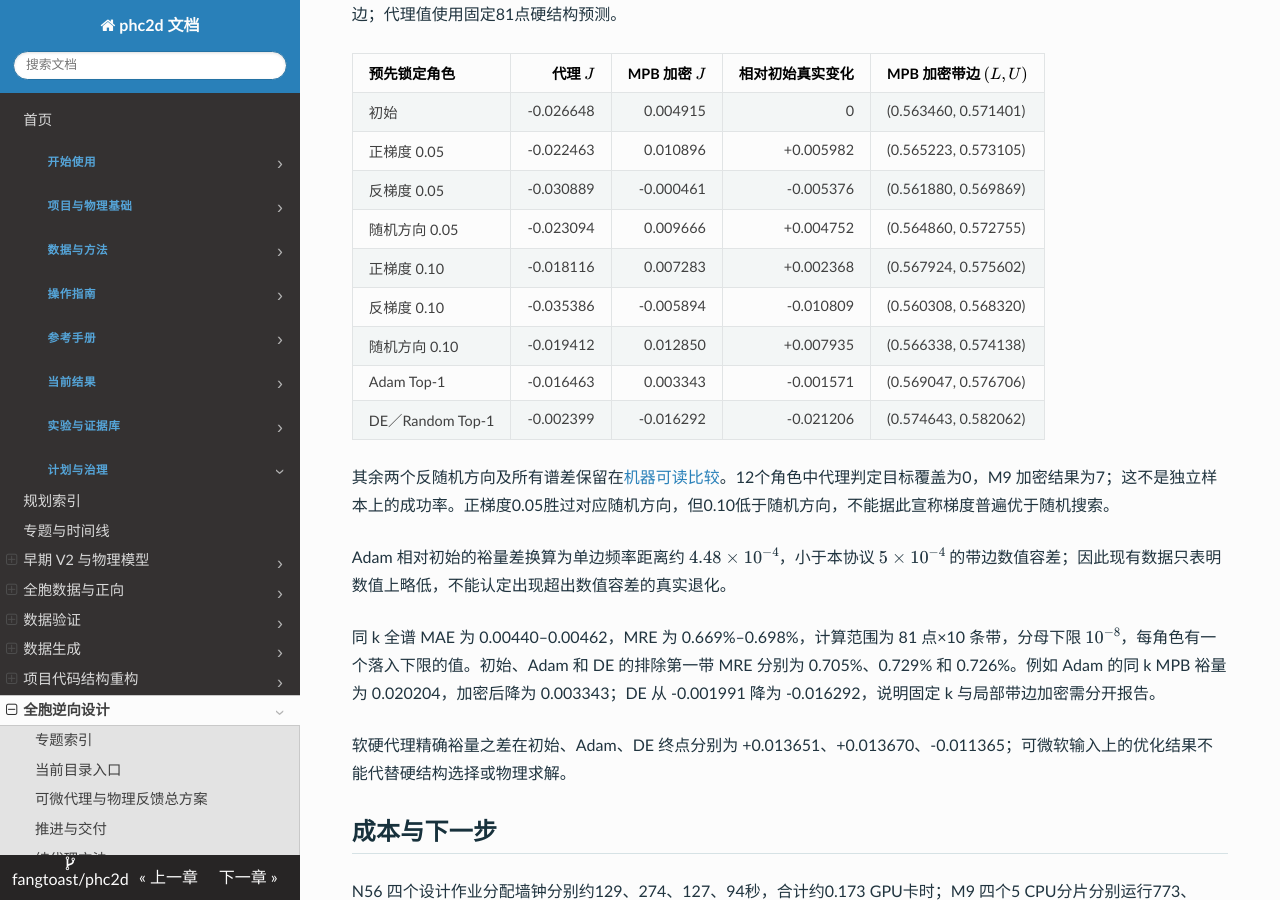
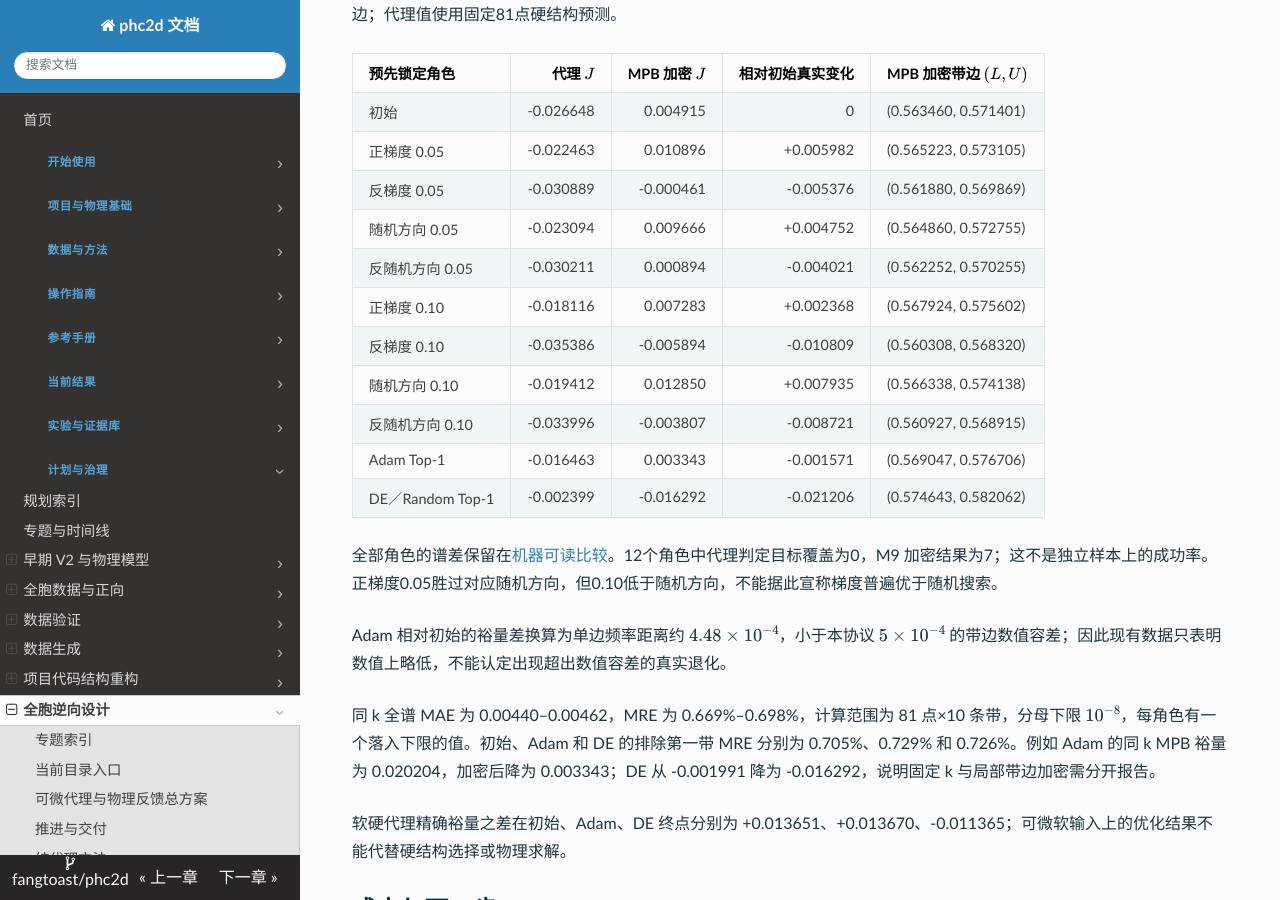
Before and after one commit to fangtoast/phc2d, an MkDocs documentation site: the page built from docs/results/inverse/EXP-INV-012-来源8梯度与物理复核.md, in a window 1280 px wide and 900 px high, scrolled down 762 px. Built offline with MkDocs 1.6.1, drawn with Linux system fonts in a browser that asks for light colours.

Commit message:
Include all locked source 8 structures in result table

```diff
--- a/docs/results/inverse/EXP-INV-012-来源8梯度与物理复核.md
+++ b/docs/results/inverse/EXP-INV-012-来源8梯度与物理复核.md
@@ -47,13 +47,15 @@ source_artifacts:
 | 正梯度 0.05 | -0.022463 | 0.010896 | +0.005982 | (0.565223, 0.573105) |
 | 反梯度 0.05 | -0.030889 | -0.000461 | -0.005376 | (0.561880, 0.569869) |
 | 随机方向 0.05 | -0.023094 | 0.009666 | +0.004752 | (0.564860, 0.572755) |
+| 反随机方向 0.05 | -0.030211 | 0.000894 | -0.004021 | (0.562252, 0.570255) |
 | 正梯度 0.10 | -0.018116 | 0.007283 | +0.002368 | (0.567924, 0.575602) |
 | 反梯度 0.10 | -0.035386 | -0.005894 | -0.010809 | (0.560308, 0.568320) |
 | 随机方向 0.10 | -0.019412 | 0.012850 | +0.007935 | (0.566338, 0.574138) |
+| 反随机方向 0.10 | -0.033996 | -0.003807 | -0.008721 | (0.560927, 0.568915) |
 | Adam Top-1 | -0.016463 | 0.003343 | -0.001571 | (0.569047, 0.576706) |
 | DE／Random Top-1 | -0.002399 | -0.016292 | -0.021206 | (0.574643, 0.582062) |
 
-其余两个反随机方向及所有谱差保留在[机器可读比较](../../../runs/20261105/EXP-INV-012_202611050000/physical_comparison.json)。12个角色中代理判定目标覆盖为0，M9 加密结果为7；这不是独立样本上的成功率。正梯度0.05胜过对应随机方向，但0.10低于随机方向，不能据此宣称梯度普遍优于随机搜索。
+全部角色的谱差保留在[机器可读比较](../../../runs/20261105/EXP-INV-012_202611050000/physical_comparison.json)。12个角色中代理判定目标覆盖为0，M9 加密结果为7；这不是独立样本上的成功率。正梯度0.05胜过对应随机方向，但0.10低于随机方向，不能据此宣称梯度普遍优于随机搜索。
 
 Adam 相对初始的裕量差换算为单边频率距离约 $4.48\times10^{-4}$，小于本协议 $5\times10^{-4}$ 的带边数值容差；因此现有数据只表明数值上略低，不能认定出现超出数值容差的真实退化。
 
```
